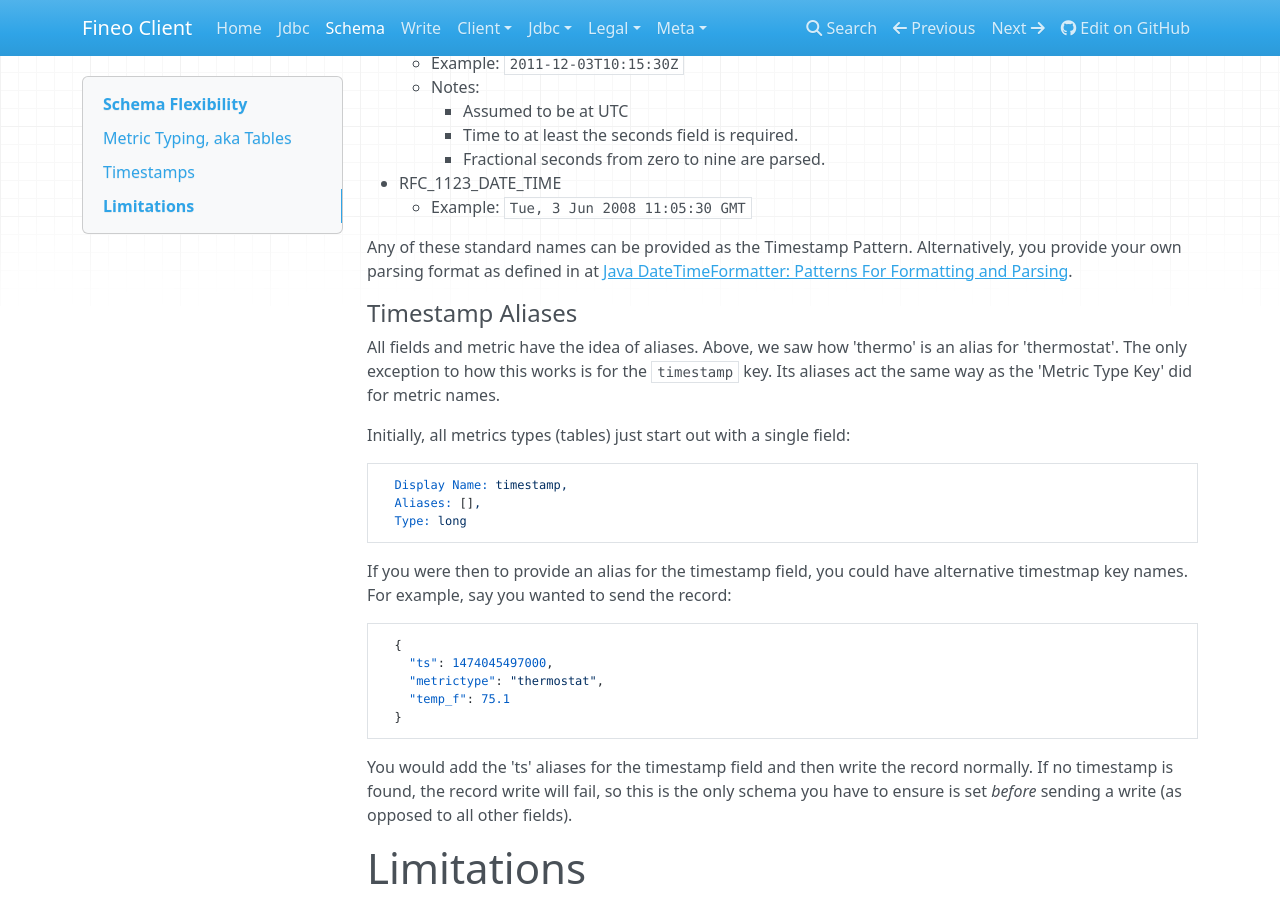
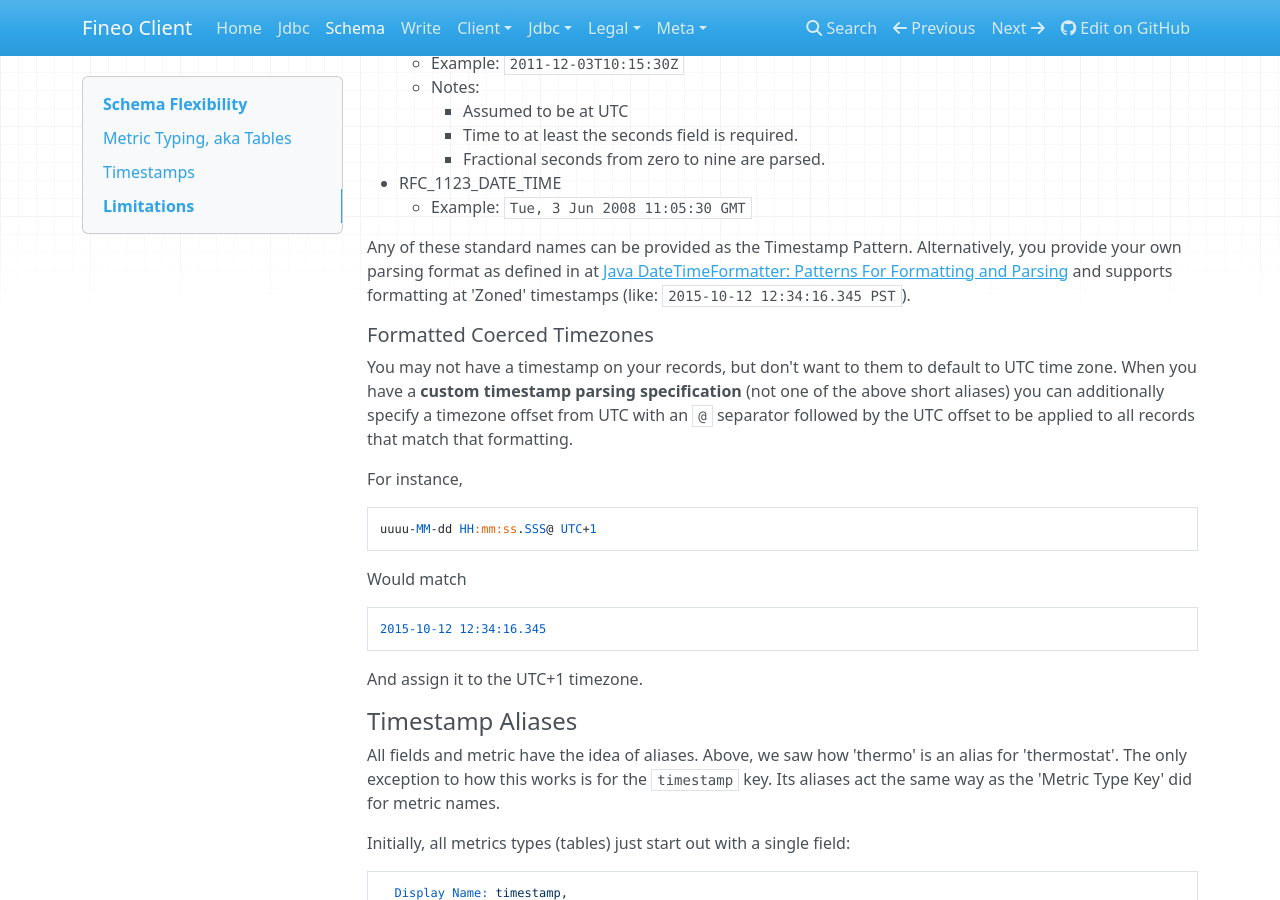
Before and after one commit to fineoio/fineo-client, an MkDocs documentation site: the page built from docs/Schema.md, in a window 1280 px wide and 900 px high, scrolled down 1807 px. Built offline with MkDocs 1.6.1, drawn with Linux system fonts in a browser that asks for light colours; nearby versions of some CDN libraries.

Commit message:
Adding docs around timestamp parsing

````diff
--- a/docs/Schema.md
+++ b/docs/Schema.md
@@ -96,7 +96,29 @@ into a Unix Epoch time. There are a couple of 'standard' formats that we support
 
 Any of these standard names can be provided as the Timestamp Pattern. Alternatively, you provide
 your own parsing format as defined in at
-[Java DateTimeFormatter: Patterns For Formatting and Parsing].
+[Java DateTimeFormatter: Patterns For Formatting and Parsing] and supports formatting at 'Zoned'
+timestamps (like: `2015-10-12 12:34:16.345 PST`).
+
+##### Formatted Coerced Timezones
+
+You may not have a timestamp on your records, but don't want to them to default to UTC time zone.
+When you have a **custom timestamp parsing specification** (not one of the above short aliases)
+you can additionally specify a timezone offset from UTC with an `@` separator followed by the
+UTC offset to be applied to all records that match that formatting.
+
+For instance,
+
+```
+uuuu-MM-dd HH:mm:ss.SSS@ UTC+1
+```
+
+Would match
+
+```
+2015-10-12 12:34:16.345
+```
+
+And assign it to the UTC+1 timezone.
 
 #### Timestamp Aliases
 
````
